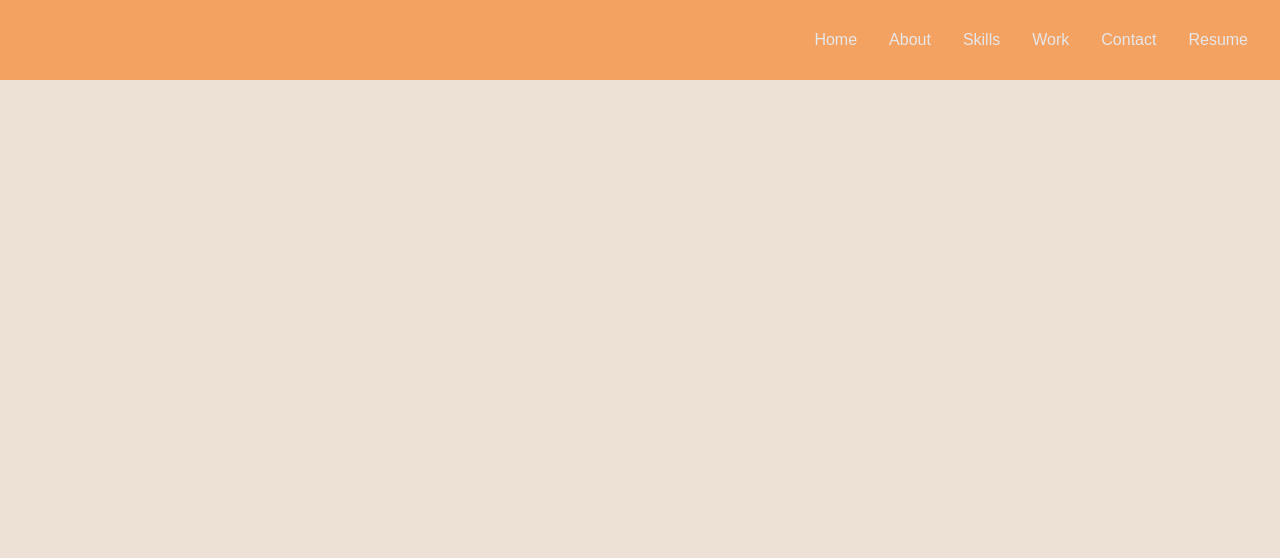
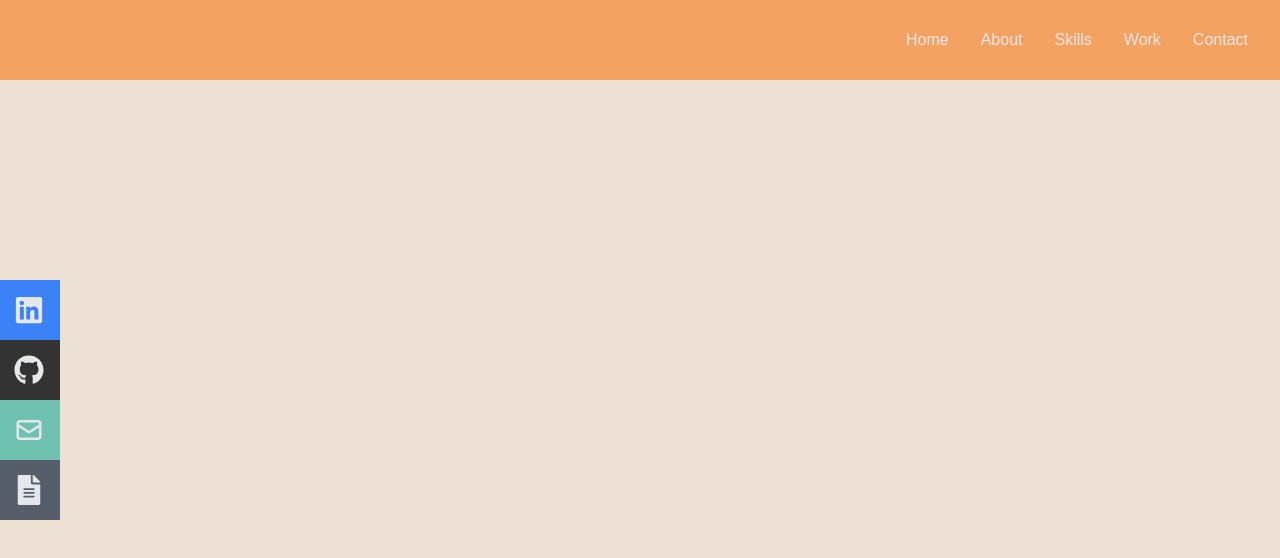
Before and after one commit to TishShaw/portfolio, a React (Create React App) app: page / in a window 1280 px wide. Shown: the top 558 px of the page. Built offline with nearby package versions, Linux system fonts and the light colour scheme.

Commit message:
update navbar

```diff
--- a/src/components/Navbar.jsx
+++ b/src/components/Navbar.jsx
@@ -1,5 +1,6 @@
 import React, { useState } from 'react';
-import {FaBars, FaTimes} from 'react-icons/fa';
+import {FaBars, FaTimes, FaLinkedin, FaGithub, FaFileAlt} from 'react-icons/fa';
+import {HiOutlineMail} from 'react-icons/hi';
 function Navbar(props) {
     const [showNav, setShowNav] = useState(false);
 
@@ -13,7 +14,7 @@
                     <li>Skills</li>
                     <li>Work</li>
                     <li>Contact</li>
-                    <li>Resume</li>
+
                 </ul>
 
 
@@ -29,8 +30,34 @@
                     <li className='py-6 text-4xl'>Skills</li>
                     <li className='py-6 text-4xl'>Work</li>
                     <li className='py-6 text-4xl'>Contact</li>
-                    <li className='py-6 text-4xl'><button>Resume</button></li>
+
                 </ul>
+
+                {/* Social icons */}
+                <div className='flex fixed flex-col top-[35%] left-0 items-center'>
+                    <ul>
+                        <li className='w-[160px] h-[60px] flex justify-between items-center ml-[-100px] hover:ml-[-10px] duration-300 bg-blue-500'>
+                            <a className='flex justify-between items-center w-full' href='/'>
+                                LinkedIn<FaLinkedin size={30}/>
+                            </a>
+                        </li>
+                        <li className='w-[160px] h-[60px] flex justify-between items-center ml-[-100px] hover:ml-[-10px] duration-300 bg-[#333333]'>
+                            <a className='flex justify-between items-center w-full' href='/'>
+                                Github<FaGithub size={30}/>
+                            </a>
+                        </li>
+                        <li className='w-[160px] h-[60px] flex justify-between items-center ml-[-100px] hover:ml-[-10px] duration-300 bg-[#6fc2b0]'>
+                            <a className='flex justify-between items-center w-full' href='/'>
+                                Email<HiOutlineMail size={30}/>
+                            </a>
+                        </li>
+                        <li className='w-[160px] h-[60px] flex justify-between items-center ml-[-100px] hover:ml-[-10px] duration-300 bg-[#565f69]'>
+                            <a className='flex justify-between items-center w-full' href='/'>
+                                Resume<FaFileAlt size={30}/>
+                            </a>
+                        </li>
+                    </ul>
+                </div>
         </div>
     );
 }
```
